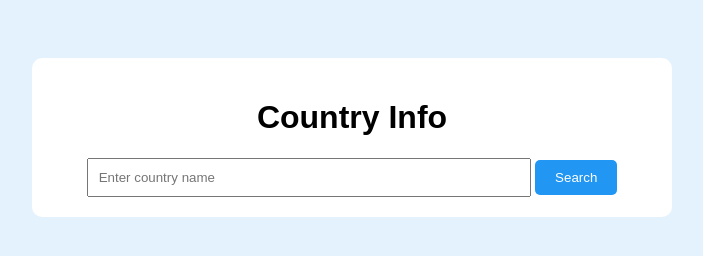
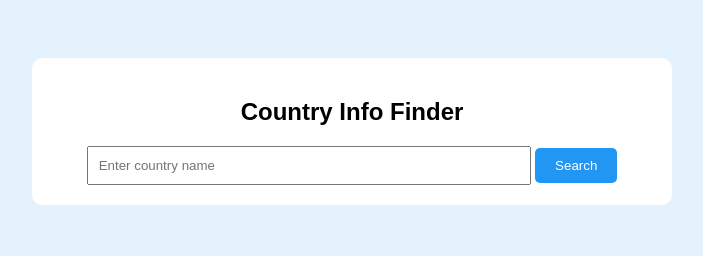
Before and after one commit to jefee0101/country-finder, a plain HTML site: page index.html in a window 1280 px wide. Shown: the whole page, without its empty margins (288-991 px from the left). Drawn offline with Linux system fonts and the light colour scheme.

Commit message:
Update index.html

```diff
--- a/index.html
+++ b/index.html
@@ -2,16 +2,19 @@
 <html lang="en">
 <head>
   <meta charset="UTF-8">
-  <title>Country Info</title>
+  <title>Country Info Finder</title>
   <link rel="stylesheet" href="style.css">
 </head>
 <body>
+
   <div class="container">
-    <h1>Country Info</h1>
-    <input id="countryInput" type="text" placeholder="Enter country name">
+    <h2>Country Info Finder</h2>
+    <input type="text" id="countryInput" placeholder="Enter country name">
     <button onclick="getCountry()">Search</button>
     <div id="result"></div>
+    <div class="error" id="errorMsg"></div>
   </div>
+
   <script src="script.js"></script>
 </body>
 </html>
```
